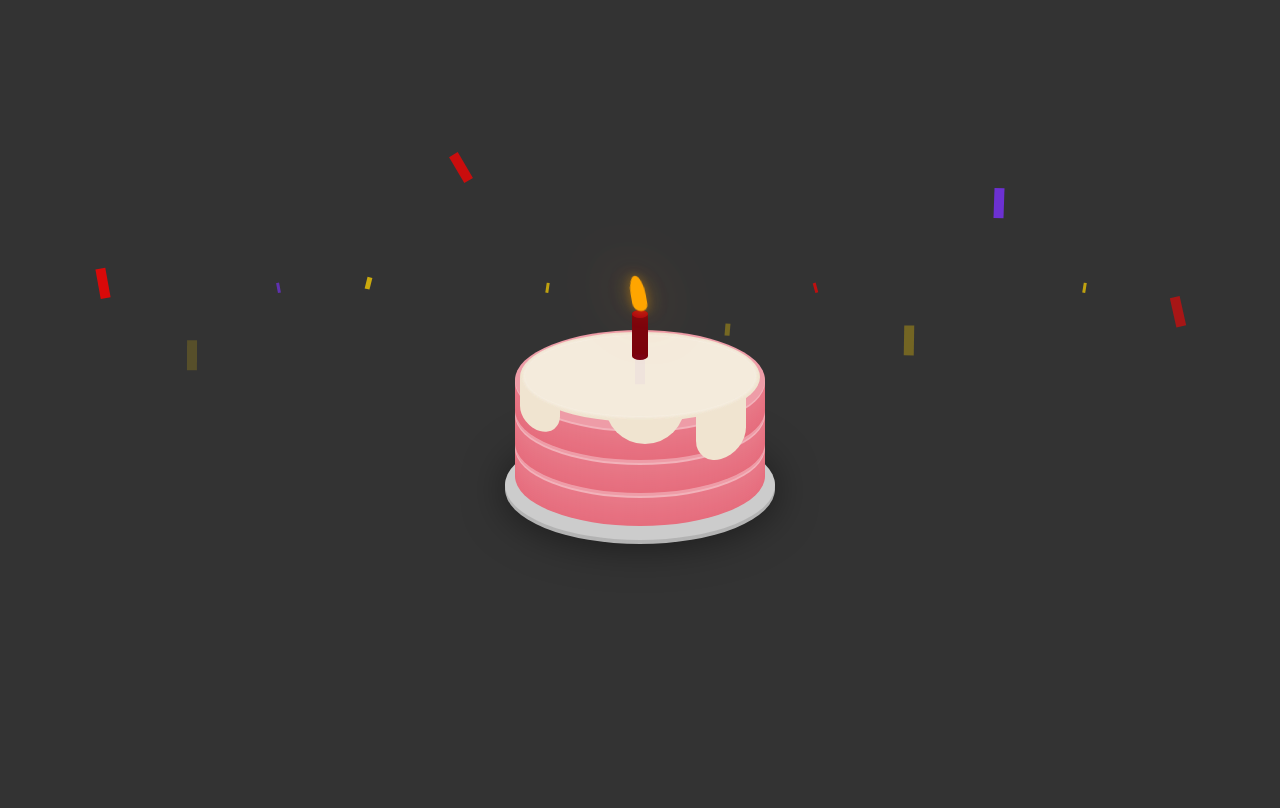
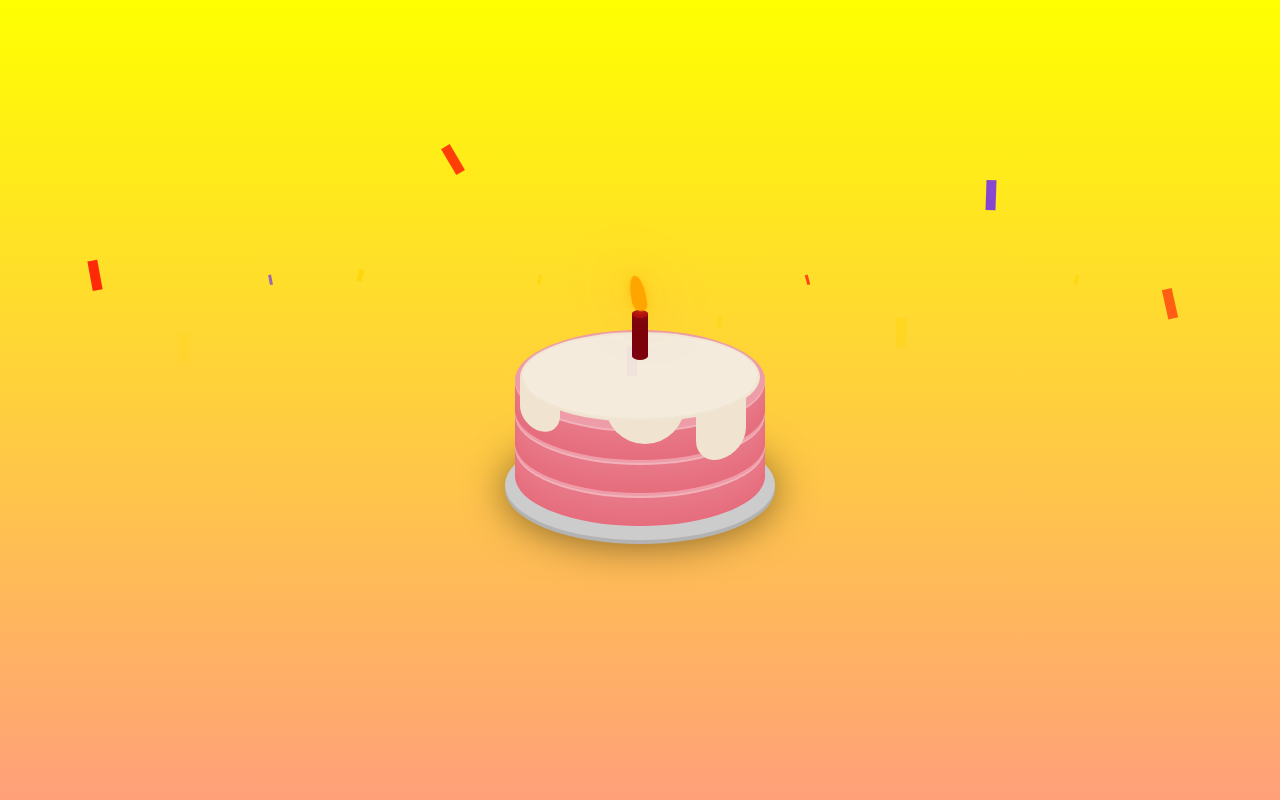
Before and after one commit to Leo01234/birthday_celebration, a Vue app: page / in a window 1280 px wide. Built offline with nearby package versions, Linux system fonts and the light colour scheme.

Commit message:
add background color

```diff
--- a/src/assets/main.css
+++ b/src/assets/main.css
@@ -1,3 +1,40 @@
+*,
+*::before,
+*::after {
+    box-sizing: border-box;
+    margin: 0;
+    font-weight: normal;
+}
+
 body {
-    background-color: #333;
+    min-height: 100vh;
+    /* color: var(--color-text); */
+    /* background: var(--color-background); */
+    /* transition:
+        color 0.5s,
+        background-color 0.5s; */
+    line-height: 1.6;
+    font-family:
+        Inter,
+        -apple-system,
+        BlinkMacSystemFont,
+        'Segoe UI',
+        Roboto,
+        Oxygen,
+        Ubuntu,
+        Cantarell,
+        'Fira Sans',
+        'Droid Sans',
+        'Helvetica Neue',
+        sans-serif;
+    font-size: 15px;
+    text-rendering: optimizeLegibility;
+    -webkit-font-smoothing: antialiased;
+    -moz-osx-font-smoothing: grayscale;
+
+    /* background-color: #333; */
+
+    /* https://codepen.io/crazyzhanyue/pen/KQORxY */
+    /* 背景渐变 */
+    background-image: linear-gradient(to bottom,yellow ,lightsalmon);
 }
```
